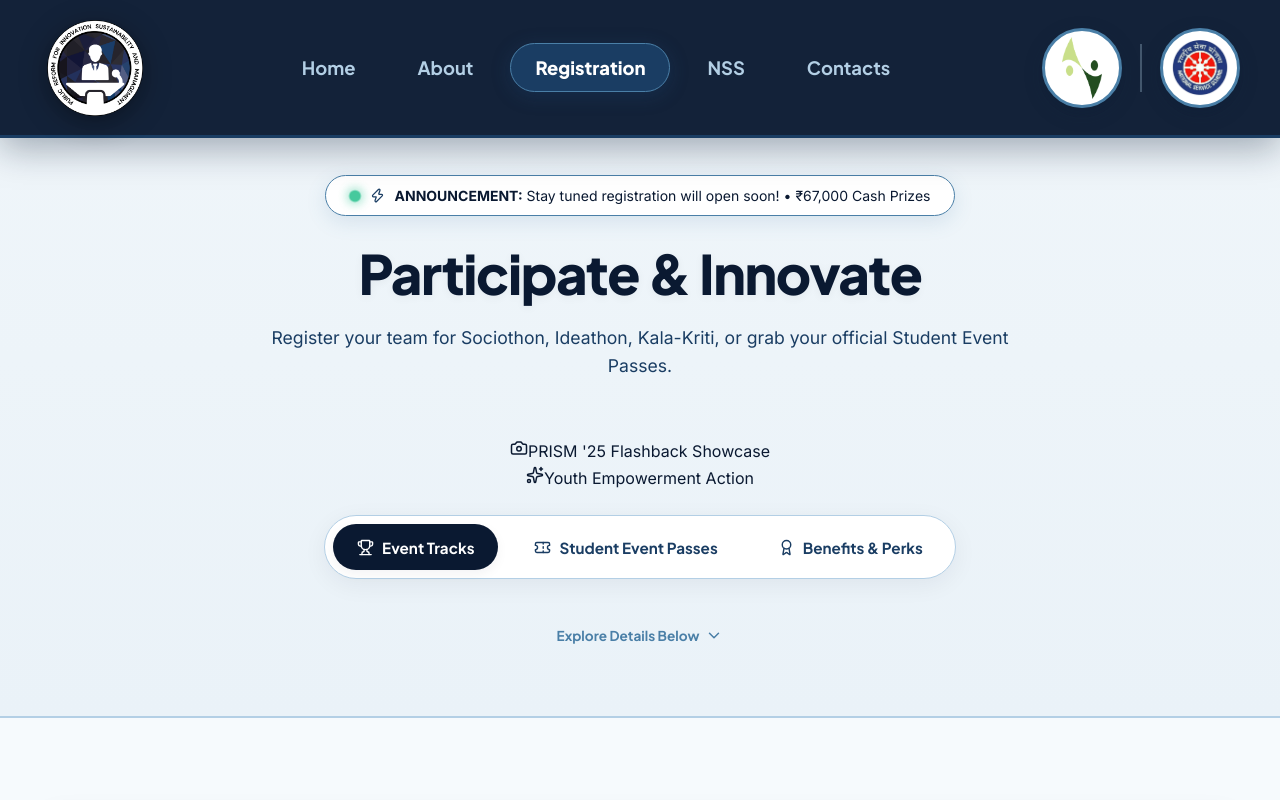
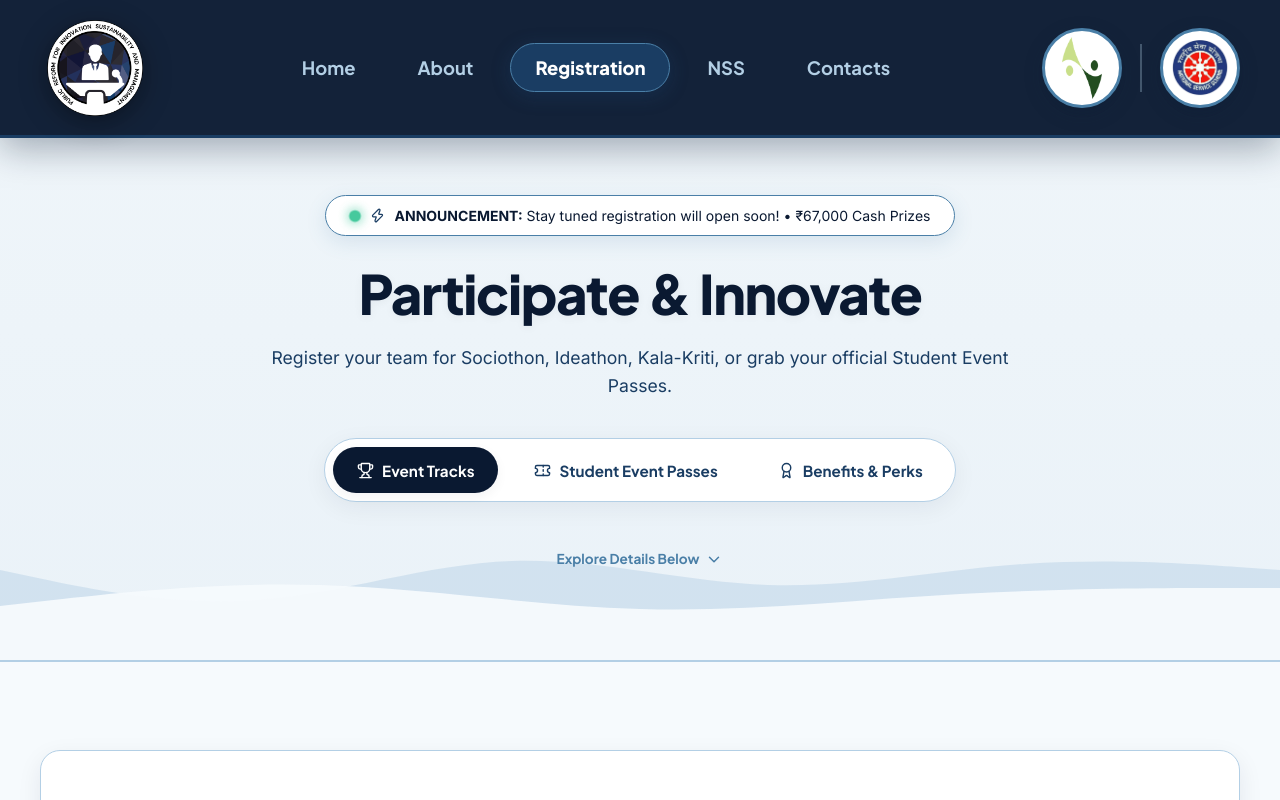
Before and after one commit to SW-D-VIT-Pune/PRISM-2026-Website, a React (Vite) app: page / in a window 1280 px wide. Both pictures are taken after a click on the button "Registration". Shown: the top 800 px of the page. Built offline with nearby package versions, Linux system fonts and the light colour scheme.

Commit message:
Add flowing animated SVG background waves to Registration Page

```diff
--- a/src/components/RegistrationPage.jsx
+++ b/src/components/RegistrationPage.jsx
@@ -2,7 +2,7 @@ import React, { useState } from 'react';
 import {
   Trophy, Users, Award, ShieldAlert, CheckCircle2, ArrowRight,
   Sparkles, Calendar, Ticket, Music, Code2, Lightbulb,
-  ExternalLink, ChevronDown, ChevronUp, Zap, HelpCircle, Layers, Camera
+  ExternalLink, ChevronDown, ChevronUp, Zap, HelpCircle, Layers
 } from 'lucide-react';
 
 export default function RegistrationPage({ onNavigateHome, onUnstopRedirect }) {
@@ -52,7 +52,18 @@ export default function RegistrationPage({ onNavigateHome, onUnstopRedirect }) {
 
       {/* HEADER BANNER - FULL FIRST VIEW */}
       <div className="reg-hero-banner">
-        <div className="container-inner">
+
+        {/* FLOWING ANIMATED SVG BACKGROUND WAVES */}
+        <div className="reg-animated-waves-bg">
+          <svg className="wave-path wave-path-1" xmlns="http://www.w3.org/2000/svg" viewBox="0 0 1440 320" preserveAspectRatio="none">
+            <path fill="rgba(179, 207, 229, 0.45)" d="M0,160L48,176C96,192,192,224,288,213.3C384,203,480,149,576,144C672,139,768,181,864,186.7C960,192,1056,160,1152,149.3C1248,139,1344,149,1392,154.7L1440,160L1440,320L1392,320C1344,320,1248,320,1152,320C1056,320,960,320,864,320C768,320,672,320,576,320C480,320,384,320,288,320C192,320,96,320,48,320L0,320Z"></path>
+          </svg>
+          <svg className="wave-path wave-path-2" xmlns="http://www.w3.org/2000/svg" viewBox="0 0 1440 320" preserveAspectRatio="none">
+            <path fill="rgba(246, 250, 253, 0.95)" d="M0,224L60,213.3C120,203,240,181,360,186.7C480,192,600,224,720,229.3C840,235,960,213,1080,202.7C1200,192,1320,192,1380,192L1440,192L1440,320L1380,320C1320,320,1200,320,1080,320C960,320,840,320,720,320C600,320,480,320,360,320C240,320,120,320,60,320L0,320Z"></path>
+          </svg>
+        </div>
+
+        <div className="container-inner" style={{ position: 'relative', zIndex: 2 }}>
           <div className="reg-hero-content animate-fade-in">
 
             {/* REALTIME CURRENT ANNOUNCEMENT BAR */}
@@ -72,19 +83,6 @@ export default function RegistrationPage({ onNavigateHome, onUnstopRedirect }) {
             <p className="reg-hero-sub">
               Register your team for Sociothon, Ideathon, Kala-Kriti, or grab your official Student Event Passes.
             </p>
-
-            {/* Flashback & Youth Empowerment Proof Bar */}
-            <div className="hero-proof-bar" style={{ marginTop: '20px', marginBottom: '24px' }}>
-              <div className="proof-item">
-                <Camera size={18} />
-                <span>PRISM '25 Flashback Showcase</span>
-              </div>
-              <div className="proof-sep"></div>
-              <div className="proof-item">
-                <Sparkles size={18} />
-                <span>Youth Empowerment Action</span>
-              </div>
-            </div>
 
             {/* Registration Navigation Sub-Tabs */}
             <div className="reg-tab-controls">
@@ -689,6 +687,30 @@ export default function RegistrationPage({ onNavigateHome, onUnstopRedirect }) {
           justify-content: center;
           text-align: center;
           position: relative;
+          overflow: hidden;
+        }
+
+        .reg-animated-waves-bg {
+          position: absolute;
+          inset: 0;
+          pointer-events: none;
+          z-index: 1;
+        }
+
+        .reg-animated-waves-bg .wave-path {
+          position: absolute;
+          bottom: 0;
+          left: 0;
+          width: 100%;
+          height: 180px;
+        }
+
+        .reg-animated-waves-bg .wave-path-1 {
+          animation: waveMove 12s ease-in-out infinite alternate;
+        }
+
+        .reg-animated-waves-bg .wave-path-2 {
+          animation: waveMove 8s ease-in-out infinite alternate;
         }
 
         .reg-hero-content {
@@ -1394,30 +1416,6 @@ export default function RegistrationPage({ onNavigateHome, onUnstopRedirect }) {
           .card-bottom-cta .btn {
             width: 100%;
           }
-          .hero-proof-bar {
-            display: flex;
-            align-items: center;
-            gap: var(--space-md);
-            border-top: 1.5px solid var(--light-blue);
-            padding-top: var(--space-md);
-            width: 100%;
-            max-width: 540px;
-          }
-          .proof-item {
-            display: flex;
-            align-items: center;
-            gap: 8px;
-            font-family: var(--font-heading);
-            font-size: var(--font-size-sm);
-            font-weight: 700;
-            color: var(--deep-blue);
-          }
-          .proof-sep {
-            width: 6px;
-            height: 6px;
-            border-radius: 50%;
-            background-color: var(--medium-blue);
-          }
         }
       `}</style>
     </div>
```
